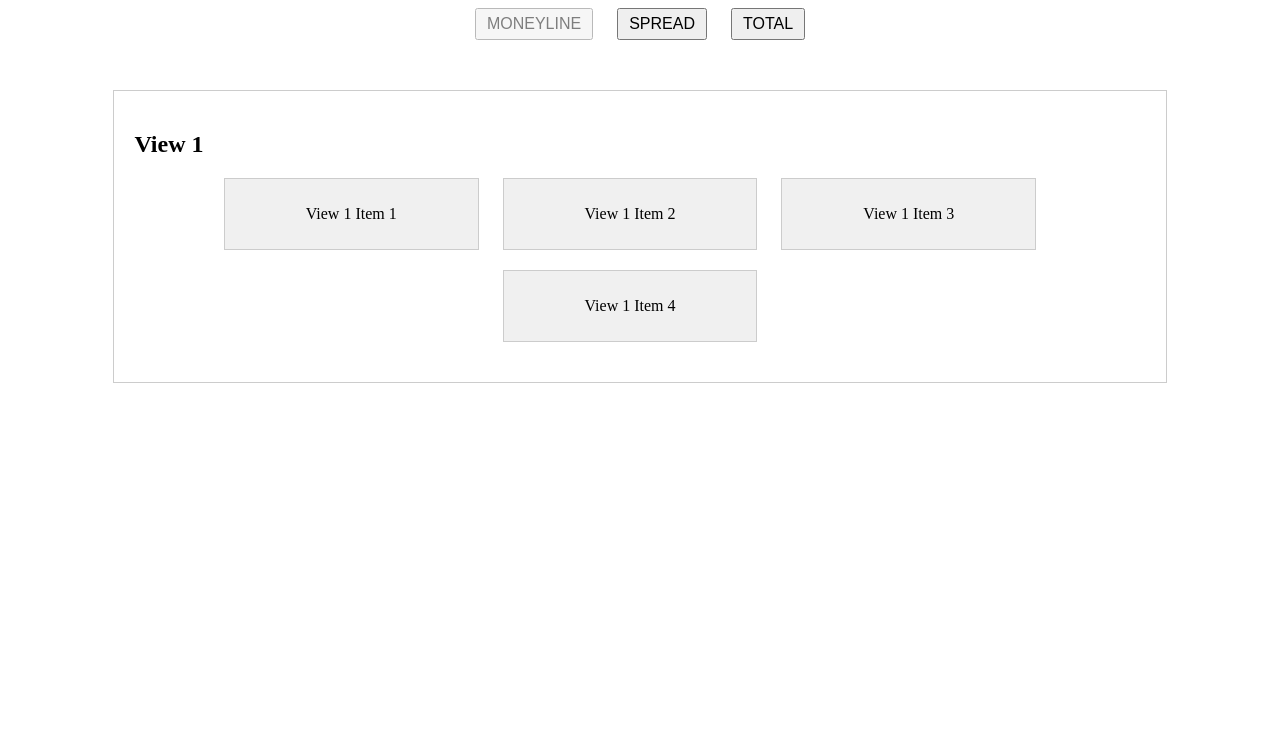
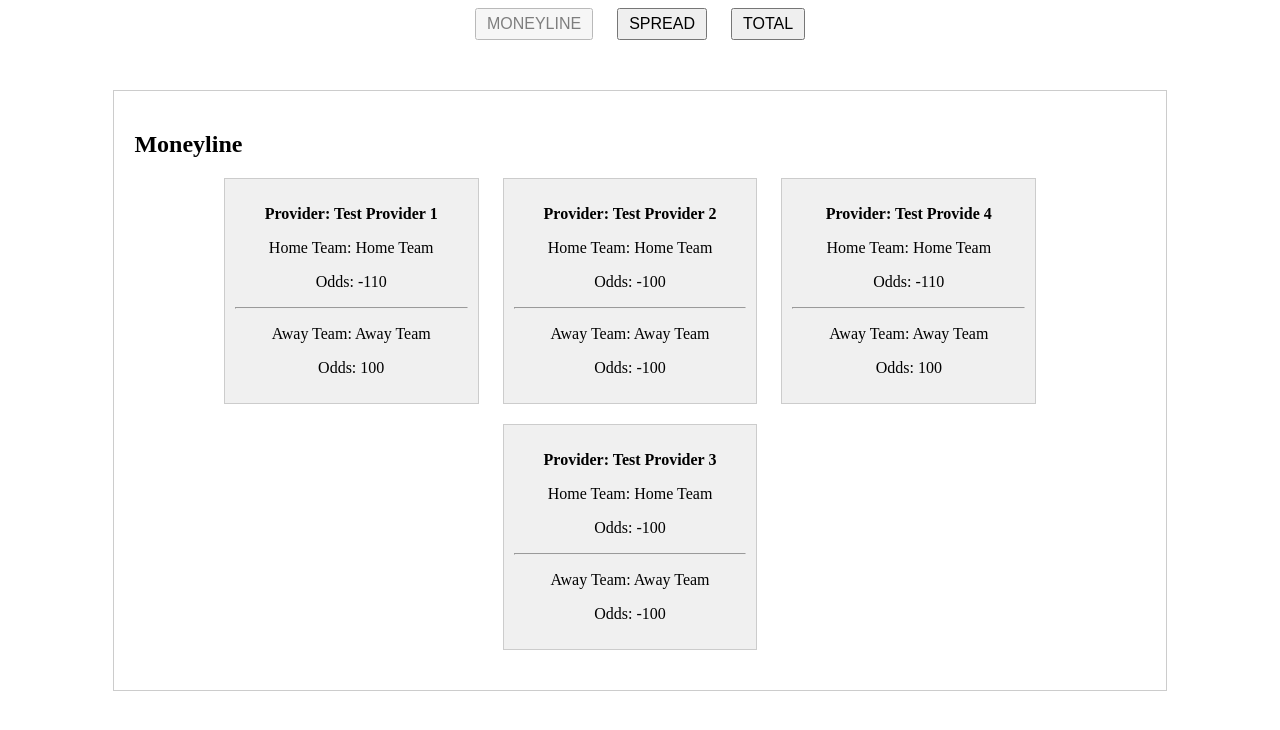
Before and after one commit to conwayn816/Better-Picks, a Flask app: page / in a window 1280 px wide. Shown: the top 730 px of the page. Run offline with Flask 3, Linux system fonts and the light colour scheme.

Commit message:
Web App update

```diff
--- a/app.py
+++ b/app.py
@@ -1,16 +1,8 @@
 from flask import Flask, render_template, redirect, url_for
-from mongoengine import connect
-import constants
-'''
-connect(
-    db="betterPicks",
-    host=constants.MONGO_URI,
-)
-'''
 
 Bets = [
     {
-        "BetProvider": "Test Provider",
+        "BetProvider": "Test Provider 1",
         "GameTime": "2024-04-01 12:00:00",
         "HomeTeam": "Home Team",
         "AwayTeam": "Away Team",
@@ -49,38 +41,69 @@ Bets = [
             ],
         },
     },
+    {
+        "BetProvider": "Test Provide 4",
+        "GameTime": "2024-04-01 12:00:00",
+        "HomeTeam": "Home Team",
+        "AwayTeam": "Away Team",
+        "Bets": {
+            "Spread": [
+                {"Team": "Home Team", "Line": -3.5, "Odds": 100},
+                {"Team": "Away Team", "Line": 3.5, "Odds": -100},
+            ],
+            "Total": [
+                {"Team": "Over", "Line": 50.5, "Odds": 100},
+                {"Team": "Under", "Line": 50.5, "Odds": -100},
+            ],
+            "Moneyline": [
+                {"Team": "Home Team", "Odds": -110},
+                {"Team": "Away Team", "Odds": 100},
+            ],
+        },
+    },
+    {
+        "BetProvider": "Test Provider 3",
+        "GameTime": "2024-04-01 12:00:00",
+        "HomeTeam": "Home Team",
+        "AwayTeam": "Away Team",
+        "Bets": {
+            "Spread": [
+                {"Team": "Home Team", "Line": -4.5, "Odds": 100},
+                {"Team": "Away Team", "Line": 4.5, "Odds": -100},
+            ],
+            "Total": [
+                {"Team": "Over", "Line": 50.5, "Odds": 200},
+                {"Team": "Under", "Line": 50.5, "Odds": -200},
+            ],
+            "Moneyline": [
+                {"Team": "Home Team", "Odds": -100},
+                {"Team": "Away Team", "Odds": -100},
+            ],
+        },
+    },
 ]
 
 app = Flask(__name__)
 
-# Views data
-views_data = {
-    'view1': {
-        'title': 'View 1',
-        'box_items': ["View 1 Item 1", "View 1 Item 2", "View 1 Item 3", "View 1 Item 4"]
-    },
-    'view2': {
-        'title': 'View 2',
-        'box_items': ["View 2 Item 1", "View 2 Item 2", "View 2 Item 3", "View 2 Item 4"]
-    },
-    'view3': {
-        'title': 'View 3',
-        'box_items': ["View 3 Item 1", "View 3 Item 2", "View 3 Item 3", "View 3 Item 4"]
-    }
-}
-
 @app.route('/', methods=['GET', 'POST'])
 def index():
-    # By default, set the active view to 'view1'
-    active_view = 'view1'
-    return render_template('index.html', **views_data[active_view], active_view=active_view)
+    active_view = 'Moneyline'
+    moneyline_bets = []
+    for bet in Bets:
+        moneyline_bets.append({
+            'BetProvider': bet['BetProvider'],
+            'HomeTeamBet': bet['Bets']['Moneyline'][0],
+            'AwayTeamBet': bet['Bets']['Moneyline'][1]
+        })
 
+    return render_template('index.html', title='Moneyline', box_items=moneyline_bets, active_view=active_view)
+
+# NONFUNCTIONAL SWITCH VIEW
 @app.route('/<view_name>', methods=['GET', 'POST'])
 def switch_view(view_name):
-    # Check if the requested view exists, if not, redirect to the default view
-    if view_name not in views_data:
+    if view_name not in ['Spread', 'Total', 'Moneyline']:
         return redirect(url_for('index'))
-    return render_template('index.html', **views_data[view_name], active_view=view_name)
+    return render_template('index.html', **{'title': view_name, 'box_items': Bets[0]['Bets'][view_name]}, active_view=view_name)
 
 if __name__ == '__main__':
     app.run(debug=True)
--- a/templates/index.html
+++ b/templates/index.html
@@ -51,9 +51,9 @@
 
 <div class="button-container">
     <form action="/switch_view" method="post">
-        <button name="view" value="view1" {% if active_view == 'view1' %}class="active"{% endif %}>MONEYLINE</button>
-        <button name="view" value="view2" {% if active_view == 'view2' %}class="active"{% endif %}>SPREAD</button>
-        <button name="view" value="view3" {% if active_view == 'view3' %}class="active"{% endif %}>TOTAL</button>
+        <button name="view" value="Moneyline" {% if active_view == 'Moneyline' %}class="active"{% endif %}>MONEYLINE</button>
+        <button name="view" value="Spread" {% if active_view == 'Spread' %}class="active"{% endif %}>SPREAD</button>
+        <button name="view" value="Total" {% if active_view == 'Total' %}class="active"{% endif %}>TOTAL</button>
     </form>
 </div>
 
@@ -62,9 +62,18 @@
         <h2>{{ title }}</h2>
     </div>
 
-    {% for item in box_items %}
+    {% for bet in box_items %}
     <div class="box">
-        <p>{{ item }}</p>
+        <p><strong>Provider: {{ bet['BetProvider'] }}</strong></p>
+        <div>
+            <p>Home Team: {{ bet['HomeTeamBet']['Team'] }}</p>
+            <p>Odds: {{ bet['HomeTeamBet']['Odds'] }}</p>
+        </div>
+        <hr>
+        <div>
+            <p>Away Team: {{ bet['AwayTeamBet']['Team'] }}</p>
+            <p>Odds: {{ bet['AwayTeamBet']['Odds'] }}</p>
+        </div>
     </div>
     {% endfor %}
 </div>
```
